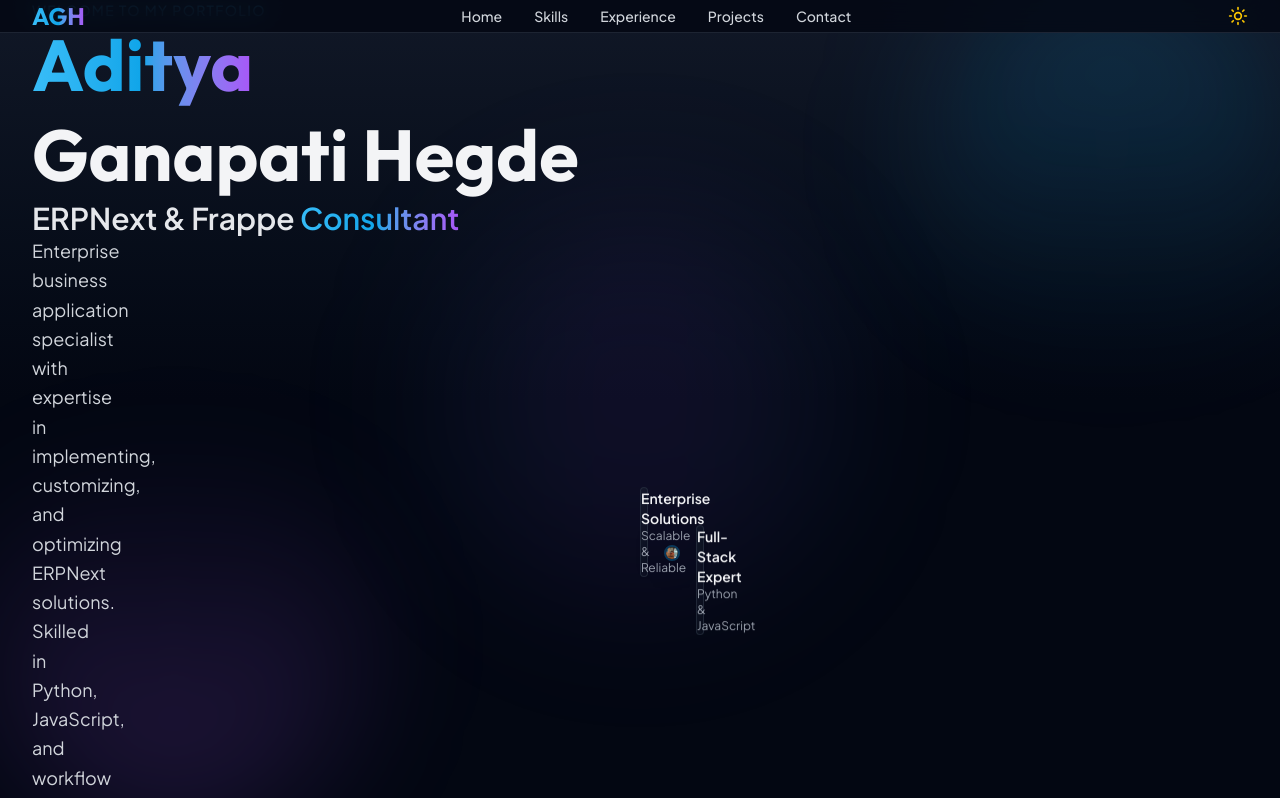
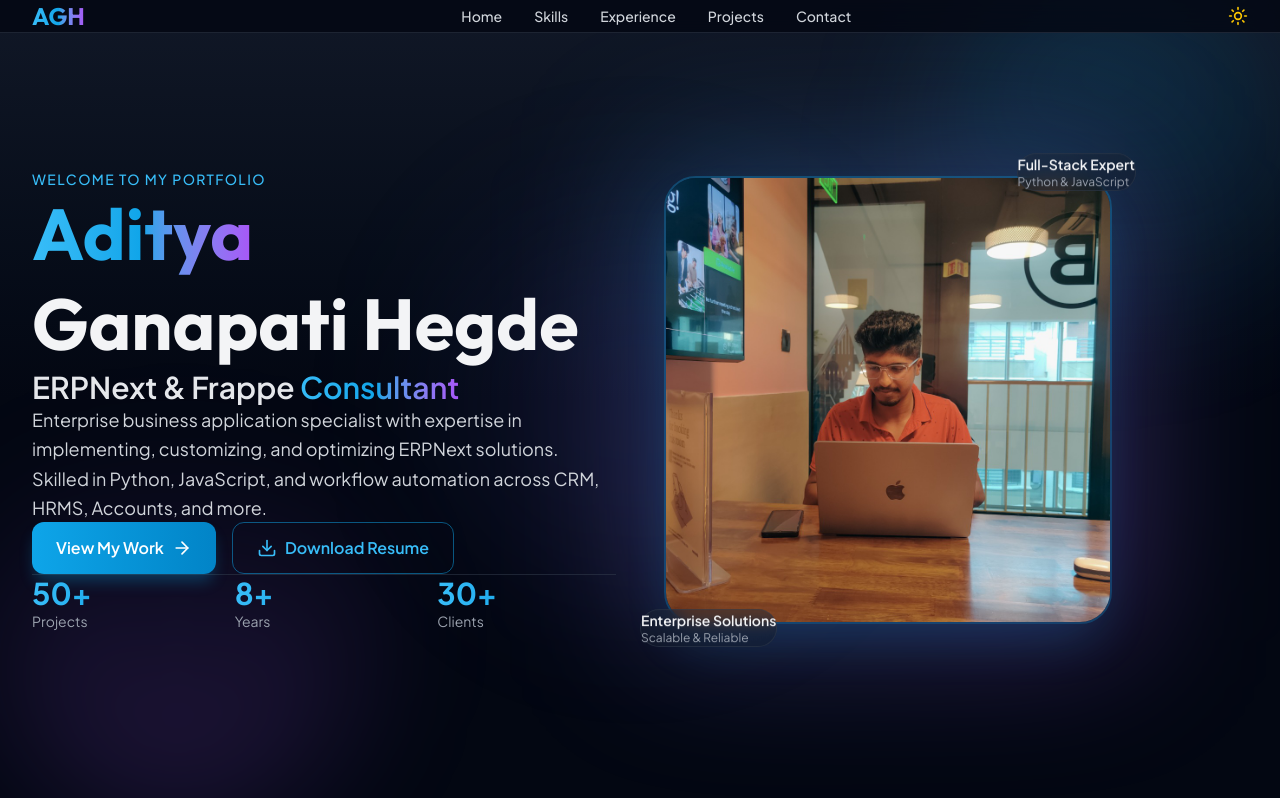
Before and after one commit to Adihegde01/my-portfolio, a Next.js app: page / in a window 1280 px wide. Shown: the top 798 px of the page. Built offline with nearby package versions, Linux system fonts and the light colour scheme.

Commit message:
Fix layout issue by removing tailwind spacing overrides

```diff
--- a/tailwind.config.ts
+++ b/tailwind.config.ts
@@ -77,17 +77,7 @@
         '6xl': ['3.75rem', { lineHeight: '1' }],
         '7xl': ['4.5rem', { lineHeight: '1' }],
       },
-      spacing: {
-        'xs': '0.5rem',
-        'sm': '0.75rem',
-        'md': '1rem',
-        'lg': '1.5rem',
-        'xl': '2rem',
-        '2xl': '2.5rem',
-        '3xl': '3rem',
-        '4xl': '4rem',
-        '5xl': '5rem',
-      },
+
       borderRadius: {
         'xs': '0.25rem',
         'sm': '0.375rem',
```
